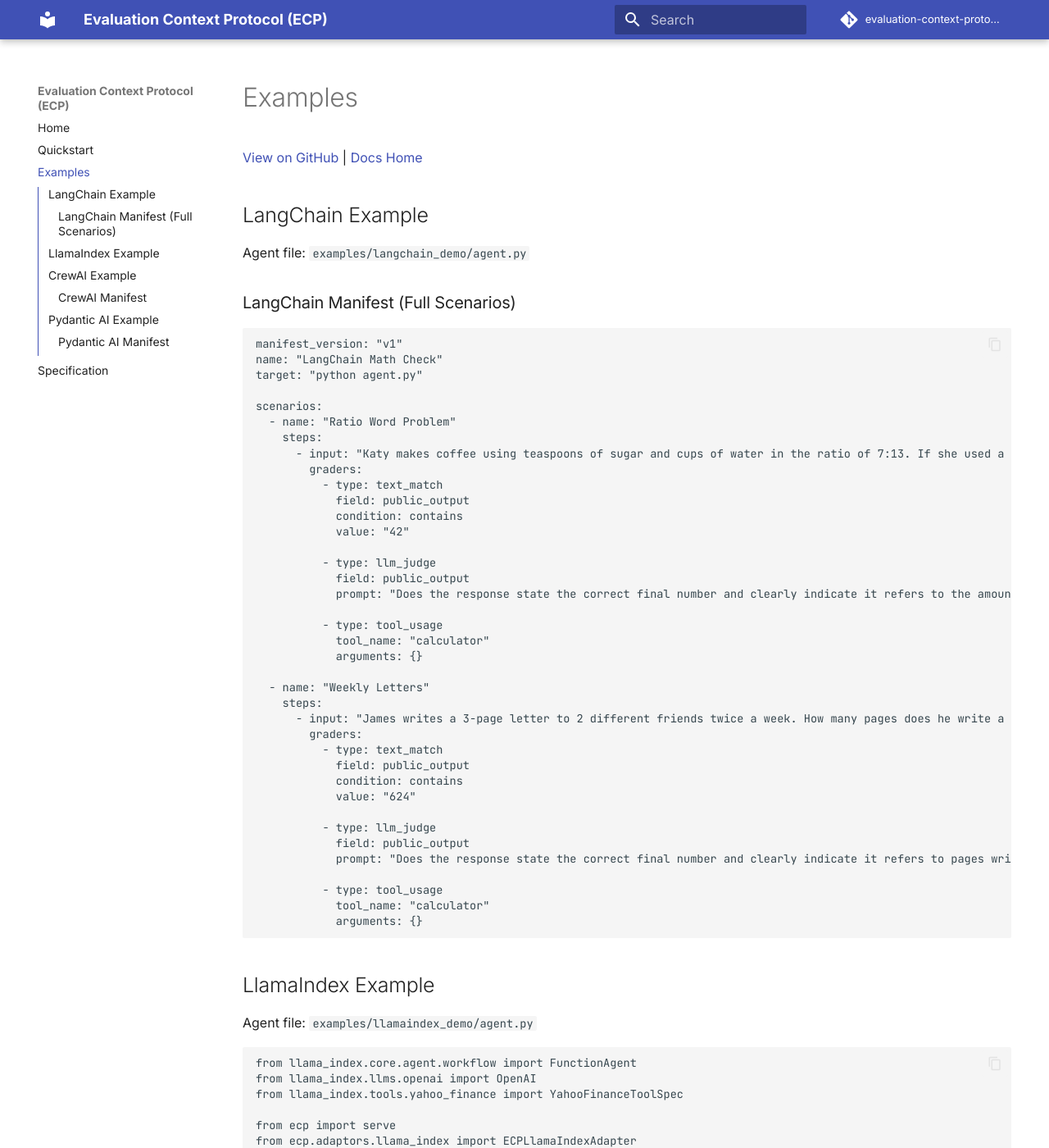
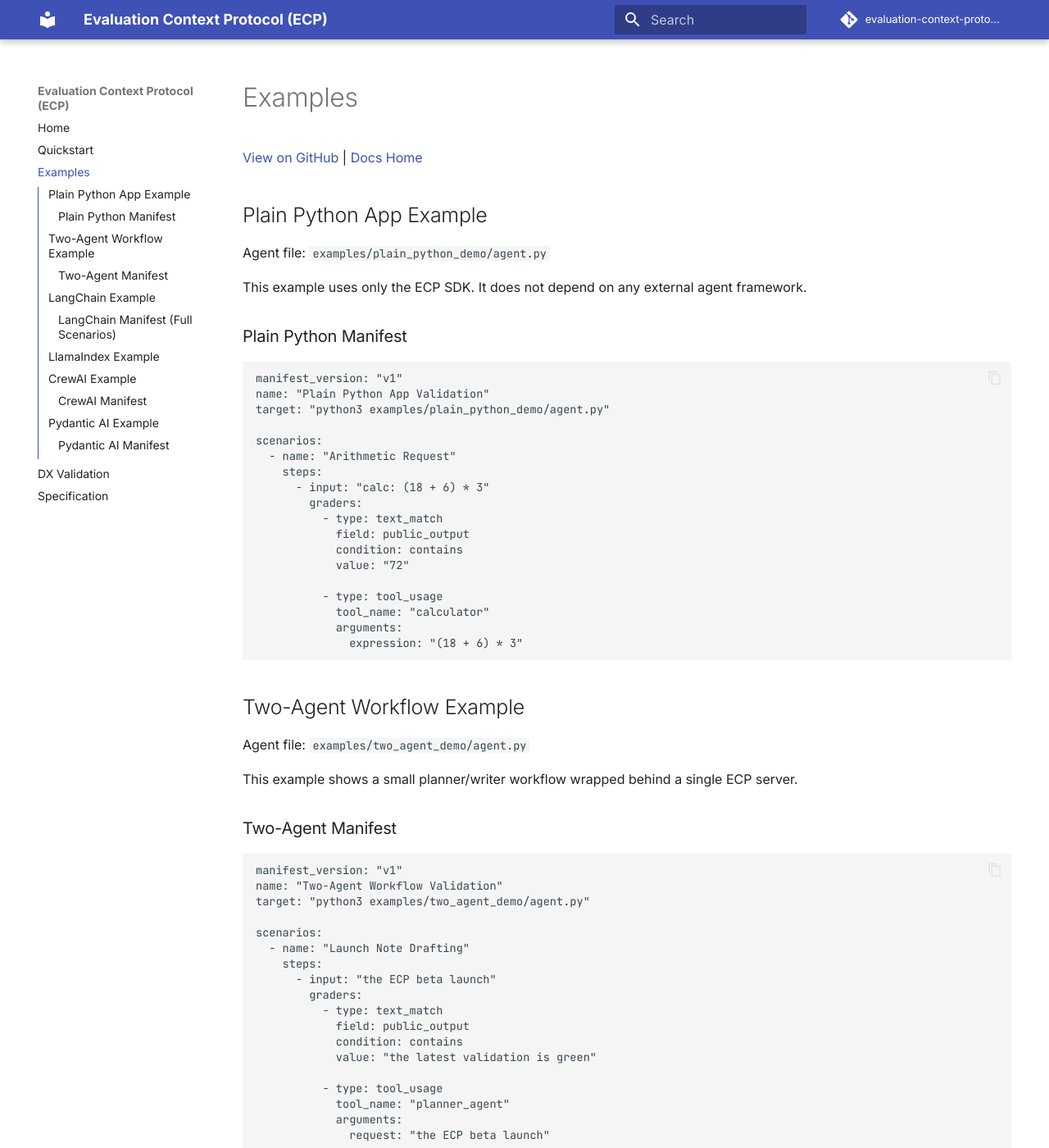
Before and after one commit to evaluation-context-protocol/ecp, an MkDocs documentation site: the page built from docs/examples.md, in a window 1280 px wide and 1400 px high. Shown: the whole window at 82% size. Built offline with MkDocs 1.6.1 and Material for MkDocs 9.7.7, drawn with Linux system fonts in a browser that asks for light colours; comment, search, counter and statistics services are not loaded; some of the changed text lies outside the part shown.

Commit message:
feat: add developer experience validation examples

````diff
--- /dev/null
+++ b/docs/dev-experience.md
@@ -0,0 +1,64 @@
+# Developer Experience Validation
+
+[View on GitHub](https://github.com/evaluation-context-protocol/ecp) | [Docs Home](https://evaluationcontextprotocol.io/)
+
+This page checks the question: can ECP be used smoothly with a small application, not just a framework-specific demo?
+
+## Validation Setups
+
+### 1. Plain Python app
+
+Files:
+
+- `examples/plain_python_demo/agent.py`
+- `examples/plain_python_demo/manifest.yaml`
+
+What it proves:
+
+- you can integrate ECP with a plain Python application using only `@agent`, `@on_step`, `@on_reset`, `Result`, and `serve(...)`
+- no LangChain, CrewAI, PydanticAI, or LlamaIndex adapter is required
+- runtime grading and reporting still work the same way
+
+Run it:
+
+```bash
+python -m ecp_runtime.cli run --manifest examples/plain_python_demo/manifest.yaml --json
+```
+
+### 2. Two-agent workflow app
+
+Files:
+
+- `examples/two_agent_demo/agent.py`
+- `examples/two_agent_demo/manifest.yaml`
+
+What it proves:
+
+- ECP can sit on top of a small multi-agent style application
+- internal planner/writer coordination can be surfaced through `tool_calls`
+- the runtime can evaluate the workflow using the same manifest format
+
+Run it:
+
+```bash
+python -m ecp_runtime.cli run --manifest examples/two_agent_demo/manifest.yaml --json
+```
+
+## Honest DX Verdict
+
+What feels good today:
+
+- the protocol loop is small and understandable
+- a plain app integration is very little code
+- manifests are readable and easy to reason about
+- the runtime gives a usable pass/fail result without much setup
+
+What still feels rough:
+
+- `target` commands are still working-directory sensitive unless written carefully
+- there is no dedicated `validate` CLI yet for fast manifest checking
+- richer diagnostics and report detail would improve debugging when integrations fail
+
+## Bottom Line
+
+Yes, ECP can already be used with a small application and with a simple 1-2 agent workflow. The current developer experience is credible for lightweight integrations, but it would get meaningfully better with manifest validation, stronger diagnostics, and richer runtime/report output.
--- a/docs/examples.md
+++ b/docs/examples.md
@@ -1,6 +1,69 @@
 # Examples
 
 [View on GitHub](https://github.com/evaluation-context-protocol/ecp) | [Docs Home](https://evaluationcontextprotocol.io/)
+
+## Plain Python App Example
+
+Agent file: `examples/plain_python_demo/agent.py`
+
+This example uses only the ECP SDK. It does not depend on any external agent framework.
+
+### Plain Python Manifest
+
+```yaml
+manifest_version: "v1"
+name: "Plain Python App Validation"
+target: "python3 examples/plain_python_demo/agent.py"
+
+scenarios:
+  - name: "Arithmetic Request"
+    steps:
+      - input: "calc: (18 + 6) * 3"
+        graders:
+          - type: text_match
+            field: public_output
+            condition: contains
+            value: "72"
+
+          - type: tool_usage
+            tool_name: "calculator"
+            arguments:
+              expression: "(18 + 6) * 3"
+```
+
+## Two-Agent Workflow Example
+
+Agent file: `examples/two_agent_demo/agent.py`
+
+This example shows a small planner/writer workflow wrapped behind a single ECP server.
+
+### Two-Agent Manifest
+
+```yaml
+manifest_version: "v1"
+name: "Two-Agent Workflow Validation"
+target: "python3 examples/two_agent_demo/agent.py"
+
+scenarios:
+  - name: "Launch Note Drafting"
+    steps:
+      - input: "the ECP beta launch"
+        graders:
+          - type: text_match
+            field: public_output
+            condition: contains
+            value: "the latest validation is green"
+
+          - type: tool_usage
+            tool_name: "planner_agent"
+            arguments:
+              request: "the ECP beta launch"
+
+          - type: tool_usage
+            tool_name: "writer_agent"
+            arguments:
+              request: "the ECP beta launch"
+```
 
 ## LangChain Example
 
--- a/mkdocs.yml
+++ b/mkdocs.yml
@@ -8,6 +8,7 @@
   - Home: index.md
   - Quickstart: quickstart.md
   - Examples: examples.md
+  - DX Validation: dev-experience.md
   - Specification: spec.md
 
 theme:
````
Also changed, not shown: 5 other files.
